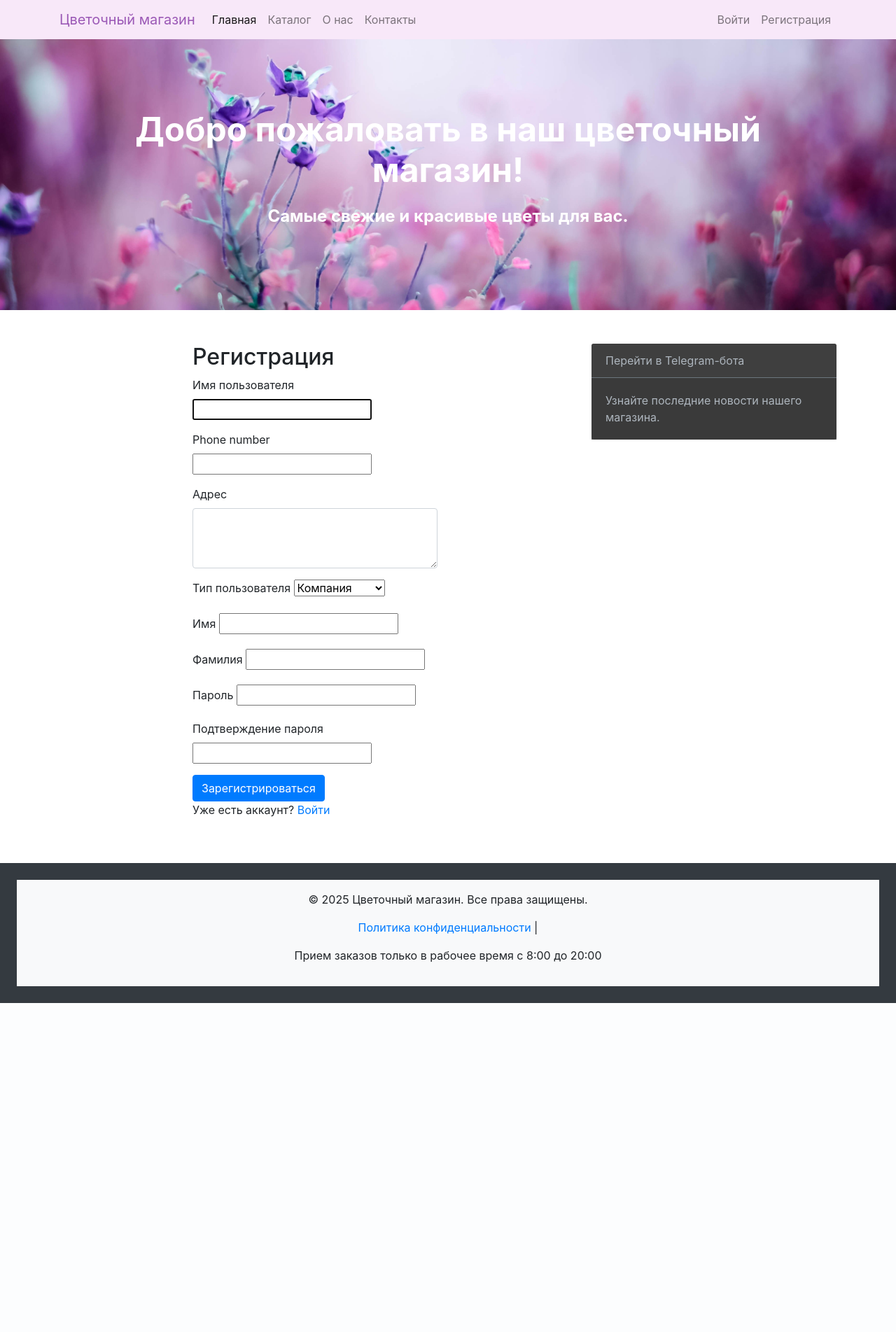
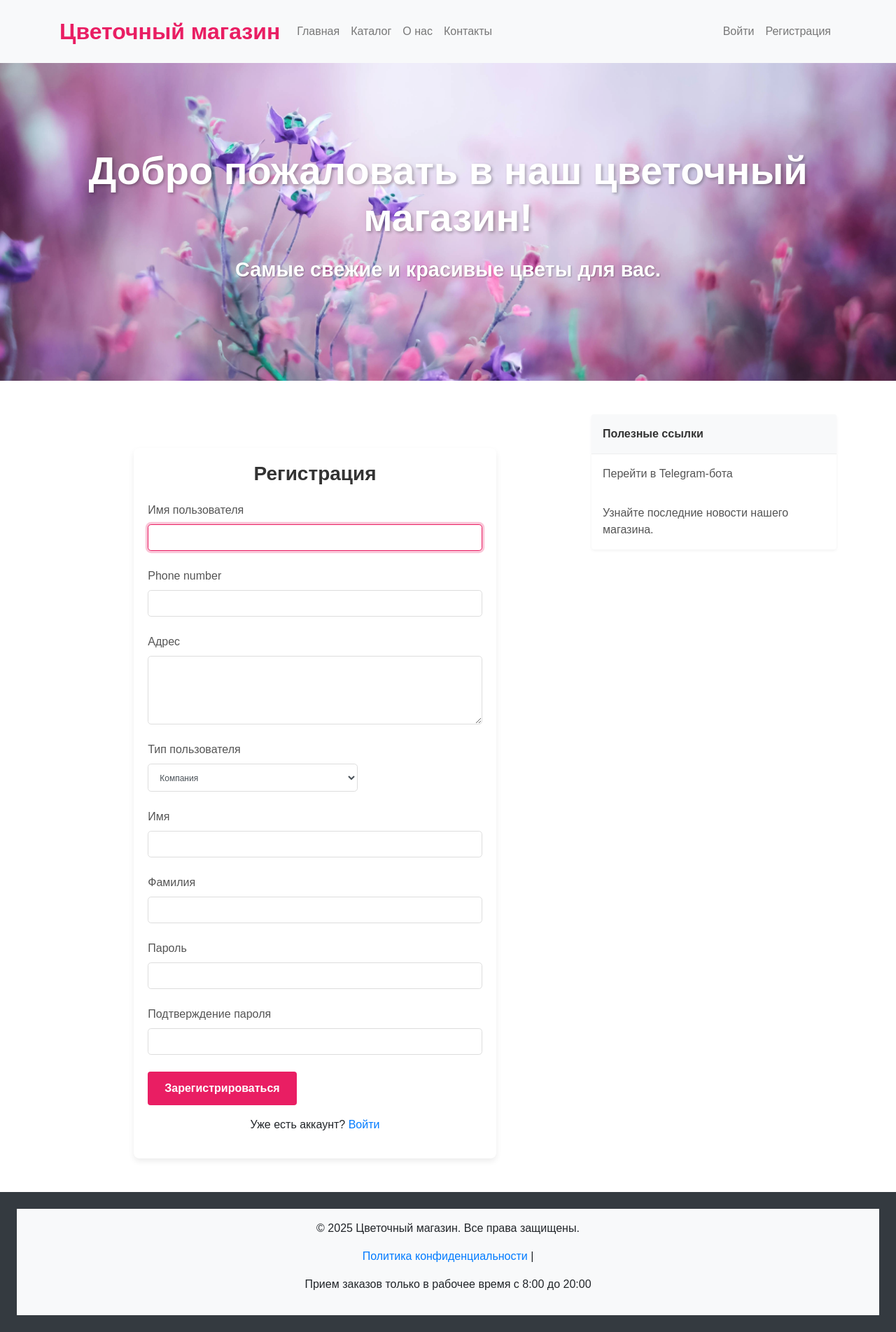
Before and after one commit to Sophiya-ai/FlowerDelivery, a Django app: page /register/ in a window 1280 px wide. Shown: the whole page at 70% size. Before the commit the page ends 1433 px from the top, so only its background shows below. Run offline with Django 5.2, Linux system fonts and the light colour scheme; some libraries are stand-ins or nearby versions.

Commit message:
added decor for register

```diff
--- a/website/shop/forms.py
+++ b/website/shop/forms.py
@@ -18,7 +18,11 @@ class UserProfileCreationForm(UserCreationForm):
             ('company', 'Компания'),
             ('individual', 'Частное лицо')
         ],
-        label="Тип пользователя"
+        label="Тип пользователя",
+        widget=forms.Select(attrs={
+            'class': 'form-control',  # Класс для стилизации
+            'style': 'width: 300px; height: 40px; font-size: 12px;'  # Устанавливаем ширину и размер шрифта
+        })
     )
 
     class Meta(UserCreationForm.Meta):
@@ -60,12 +64,12 @@ class UserFormInOrderHistory(ModelForm):
                 user.save()  # Сохраняем UserProfile с обновленными именем и фамилией
             return user
 
-        widgets = {
-            'first_name': TextInput(attrs={'class': 'form-control', 'placeholder': 'Имя'}),
-            'last_name': TextInput(attrs={'class': 'form-control', 'placeholder': 'Фамилия'}),
-            'address': TextInput(attrs={'class': 'form-control', 'placeholder': 'Адрес'}),
-            'type_of_user': Select(attrs={'class': 'form-control'}, choices=[
-                ('company', 'Компания'),
-                ('individual', 'Частное лицо'),
-            ]),
-        }
+        # widgets = {
+        #     'first_name': TextInput(attrs={'class': 'form-control', 'placeholder': 'Имя'}),
+        #     'last_name': TextInput(attrs={'class': 'form-control', 'placeholder': 'Фамилия'}),
+        #     'address': TextInput(attrs={'class': 'form-control', 'placeholder': 'Адрес'}),
+        #     'type_of_user': Select(attrs={'class': 'form-control'}, choices=[
+        #         ('company', 'Компания'),
+        #         ('individual', 'Частное лицо'),
+        #     ]),
+        #}
--- a/website/static/shop/css/style.css
+++ b/website/static/shop/css/style.css
@@ -1,3 +1,134 @@
+/* Общие стили */
+body {
+    font-family: 'Arial', sans-serif;
+    transition: background-color 0.3s, color 0.3s;
+}
+
+/* Hero Section */
+.hero {
+    background: url("../img/flowers.jpg") no-repeat center center;
+    background-size: cover;
+    color: #fff;
+    padding: 120px 0;
+    text-align: center;
+    position: relative;
+    overflow: hidden;
+}
+
+.hero::before {
+    content: '';
+    position: absolute;
+    top: 0;
+    left: 0;
+    width: 100%;
+    height: 100%;
+    background-color: rgba(255, 255, 255, 0.1); /* Slight overlay */
+    z-index: 1;
+}
+
+.hero .container {
+    position: relative;
+    z-index: 2;
+}
+
+.hero h1 {
+    font-size: 3.5rem;
+    margin-bottom: 20px;
+    text-shadow: 2px 2px 4px rgba(0, 0, 0, 0.3);
+}
+
+.hero p {
+    font-size: 1.8rem;
+    font-weight: 500;
+    text-shadow: 1px 1px 2px rgba(0, 0, 0, 0.3);
+}
+
+/* Navbar */
+.navbar {
+    padding: 1rem 0;
+    box-shadow: 0 2px 4px rgba(0, 0, 0, 0.05);
+    transition: background-color 0.3s;
+}
+
+.navbar-brand {
+    font-size: 2rem;
+    font-weight: 700;
+    color: #e91e63 !important; /* Fuchsia for brand */
+}
+
+.navbar-nav .nav-link {
+    color: #777 !important;
+    padding: 0.5rem 1rem;
+    transition: color 0.3s;
+}
+
+.navbar-nav .nav-link:hover {
+    color: #e91e63 !important; /* Fuchsia on hover */
+}
+
+.navbar-toggler {
+    border-color: #e91e63 !important;
+}
+
+/* Product Card */
+.card {
+    border: none;
+    box-shadow: 0 4px 8px rgba(0, 0, 0, 0.08);
+    transition: transform 0.2s ease-in-out;
+}
+
+.card:hover {
+    transform: scale(1.03);
+}
+
+.card-img-top {
+    border-radius: 0.25rem;
+}
+
+.card-title {
+    font-size: 1.3rem;
+    font-weight: 600;
+    color: #333;
+}
+
+.card-text {
+    font-size: 1rem;
+    color: #555;
+}
+
+.available {
+    color: green;
+}
+
+.not-available {
+    color: maroon;
+}
+
+.card-footer {
+    background-color: transparent;
+    border-top: none;
+    color: #777;
+}
+
+/* Sidebar */
+.sidebar-card {
+    border: none;
+    box-shadow: 0 2px 4px rgba(0, 0, 0, 0.05);
+}
+
+.sidebar-card-header {
+    background-color: #f8f9fa;
+    color: #333;
+    font-weight: 600;
+    padding: 1rem;
+    border-bottom: 1px solid #eee;
+}
+
+.sidebar-card-body {
+    padding: 1rem;
+    color: #555;
+}
+
 /* Стилизация кнопки подключения к Telegram */
 .btn-bordered {
     border-width: 3px; /* Толщина ободка */
@@ -18,82 +149,111 @@
     }
 }
 
-/* Стилизация главного экрана */
-.hero h1 {
-            font-size: 3rem;
-            margin-bottom: 20px;
-        }
-.hero p {
-            font-size: 1.5rem;
+/* register.html */
+.register-card {
+    border: none;
+    box-shadow: 0 4px 8px rgba(0, 0, 0, 0.08);
+    border-radius: 0.5rem;
 }
 
-/* Стилизация меню */
-.navbar-light {
-        background-color: #f8e8f9; /* Soft pink background */
-    }
-.navbar-light .navbar-brand,
-.navbar-light .nav-link {
-        color: #9b59b6; /* Violet color for text */
-    }
-.navbar-light .nav-link:hover {
-        color: #6c3483; /* Darker violet on hover */
-    }
-.navbar-light .navbar-toggler {
-        border-color: #9b59b6; /* Violet color for the toggler */
+.register-card .card-title {
+    font-size: 1.75rem;
+    font-weight: 700;
+    color: #333;
+    margin-bottom: 1.5rem;
 }
 
-/* используем один элемент `span` и два псевдоэлемента `::before` и `::after` для создания трех полосок,
-которые визуально напоминают иконку меню. Полоски располагаются на разных вертикальных уровнях
-(`top: 7px`, `top: 15px`, и `top: 23px`) внутри контейнера размером 30x30 пикселей.
-Цвет полосок задан с помощью `background-color` */
-.navbar-light .navbar-toggler-icon {
-    display: inline-block;
-    width: 30px;
-    height: 30px;
-    position: relative;
+.register-card .form-group {
+    margin-bottom: 1.5rem;
 }
 
-.navbar-light .navbar-toggler-icon::before,
-.navbar-light .navbar-toggler-icon::after,
-.navbar-light .navbar-toggler-icon span {
-    content: '';
-    display: block;
-    width: 100%;
-    height: 4px;
-    background-color: rgba(91, 44, 111, 1);
-    position: absolute;
-    left: 0;
-    transition: all 0.2s;
+.register-card .form-label {
+    font-weight: 500;
+    color: #555;
+    margin-bottom: 0.5rem;
 }
 
-.navbar-light .navbar-toggler-icon::before {
-    top: 7px;
+.register-card .form-control {
+    border: 1px solid #ddd;
+    border-radius: 0.3rem; /* Slightly more rounded */
+    padding: 0.75rem;
+    font-size: 1rem;
+    box-shadow: none; /* Remove default box-shadow */
 }
 
-.navbar-light .navbar-toggler-icon span {
-    top: 15px;
+.register-card .form-control:focus {
+    border-color: #e91e63; /* Fuchsia on focus */
+    outline: none;
+    box-shadow: 0 0 0 0.2rem rgba(233, 30, 99, 0.25); /* Subtle focus shadow */
 }
 
-.navbar-light .navbar-toggler-icon::after {
-    top: 23px;
+.register-button {
+    background-color: #e91e63; /* Fuchsia */
+    color: #fff;
+    border: none;
+    padding: 0.75rem 1.5rem;
+    border-radius: 0.25rem;
+    font-weight: 600;
+    transition: background-color 0.3s;
 }
 
-/* Боковая панель главной страницы */
-.sidebar-card {
-    background-color: rgba(50, 50, 50, 0.8); /* Дымчатый фон */
-    color: #f8f9fa; /* Светлый текст */
-    border: none; /* Убираем стандартную границу */
+.register-button:hover {
+    background-color: #c2185b; /* Darker Fuchsia */
 }
 
-.sidebar-card-header {
-    background-color: rgba(60, 60, 60, 0.9); /* Темный дымчатый цвет для заголовка */
-    border-bottom: 1px solid #6c757d; /* Легкая граница под заголовком */
+/* Footer */
+.footer {
+    background-color: #f8f9fa;
+    color: #777;
+    padding: 1rem 0;
 }
 
-.sidebar-card-body {
-    background-color: rgba(50, 50, 50, 0.8); /* Дымчатый фон для тела карты */
+/* Dark Theme */
+@media (prefers-color-scheme: dark) {
+    body {
+        background-color: #222;
+        color: #eee;
     }
 
-.sidebar-card-text {
-    color: #adb5bd; /* Светло-серый текст для контраста */
+    .hero::before {
+        background-color: rgba(0, 0, 0, 0.5); /* Darker overlay */
     }
+
+    .card {
+        background-color: #333;
+        color: #eee;
+    }
+
+    .card-title,
+    .sidebar-card-header {
+        color: #fff;
+    }
+
+    .sidebar-card {
+        background-color: #444;
+    }
+
+    .footer {
+        background-color: #333;
+        color: #ccc;
+    }
+
+    .register-card {
+        background-color: #333;
+        color: #eee;
+    }
+
+    .register-card .card-title {
+        color: #fff;
+    }
+
+    .register-card .form-label {
+        color: #ccc;
+    }
+
+    .register-card .form-control {
+        background-color: #444;
+        color: #eee;
+        border-color: #555;
+    }
+}
--- a/website/templates/shop/base.html
+++ b/website/templates/shop/base.html
@@ -1,4 +1,5 @@
 {% load static %}
+
 
 <!DOCTYPE html>
 <html lang="ru">
@@ -8,15 +9,6 @@
     <title>{% block title %}Цветочный магазин{% endblock %}</title>
     <link rel="stylesheet" href="https://stackpath.bootstrapcdn.com/bootstrap/4.5.2/css/bootstrap.min.css">
     <link rel="stylesheet" href="{% static 'shop/css/style.css' %}">
-    <style>
-        .hero {
-            background: url("{% static 'shop/img/flowers.jpg' %}") no-repeat center center;
-            background-size: cover;
-            color: white;
-            padding: 100px 0;
-            text-align: center;
-        }
-    </style>
 </head>
 <body>
     <header>
@@ -44,9 +36,10 @@
                 <!-- Боковая панель -->
                 <div class="card mb-4 sidebar-card">
                     <div class="card-header sidebar-card-header">
-
+                        Полезные ссылки
+                    </div>
+                    <div class="card-body sidebar-card-body">
                         <a href="{{ telegram_bot_url }}" class="card-text sidebar-card-text">Перейти в Telegram-бота</a>
-
                     </div>
                     <div class="card-body sidebar-card-body">
                         <p class="card-text sidebar-card-text">Узнайте последние новости нашего магазина.</p>
--- a/website/templates/shop/register.html
+++ b/website/templates/shop/register.html
@@ -1,27 +1,34 @@
 {% extends 'shop/base.html' %}
+{% load widget_tweaks %}
 
 {% block title %}Регистрация{% endblock %}
 
 {% block content %}
+    <div class="container mt-5">
         <div class="row justify-content-center">
-        <div class="col-md-6">
-            <h2>Регистрация</h2>
+            <div class="col-md-9">  <!-- Ширина колонки - ширина карточки регстрации -->
+                <div class="card register-card">
+                    <div class="card-body">
+                        <h2 class="card-title text-center">Регистрация</h2>
                         <form method="post">
                             {% csrf_token %}
                             {% for field in form %}
                                 <div class="form-group">
-                        <label for="{{ field.id_for_label }}">{{ field.label }}</label>
-                        {{ field }}
+                                    <label for="{{ field.id_for_label }}" class="form-label">{{ field.label }}</label>
+                                    {{ field|add_class:"form-control" }}
                                     {% if field.errors %}
                                         <div class="alert alert-danger">
-                                {{ field.errors }}
+                                            {{ field.errors|striptags }}
                                         </div>
                                     {% endif %}
                                 </div>
                             {% endfor %}
-                <button type="submit" class="btn btn-primary">Зарегистрироваться</button>
+                            <button type="submit" class="btn btn-primary register-button">Зарегистрироваться</button>
                         </form>
-            <p>Уже есть аккаунт? <a href="{% url 'login' %}">Войти</a></p>
+                        <p class="mt-3 text-center">Уже есть аккаунт? <a href="{% url 'login' %}">Войти</a></p>
+                    </div>
+                </div>
+            </div>
         </div>
     </div>
 {% endblock %}
--- a/website/templates/shop/repeated_fragments/navbar.html
+++ b/website/templates/shop/repeated_fragments/navbar.html
@@ -1,4 +1,4 @@
-<nav class="navbar navbar-expand-lg navbar-light">
+<nav class="navbar navbar-expand-lg navbar-light bg-light">
     <div class="container">
         <a class="navbar-brand" href="{% url 'home' %}">Цветочный магазин</a>
         <button class="navbar-toggler" type="button" data-toggle="collapse" data-target="#navbarNav"
@@ -8,7 +8,7 @@
         <div class="collapse navbar-collapse" id="navbarNav">
             <ul class="navbar-nav">
                 <li class="nav-item active">
-                    <a class="nav-link" href="{% url 'home' %}">Главная <span class="sr-only">(current)</span></a>
+                    <a class="nav-link" href="{% url 'home' %}">Главная</a>
                 </li>
                 <li class="nav-item">
                     <a class="nav-link" href="#">Каталог</a>
--- a/website/templates/shop/repeated_fragments/product_card.html
+++ b/website/templates/shop/repeated_fragments/product_card.html
@@ -8,9 +8,9 @@
                 <!-- Отображаем статус после цены-->
         <p class="card-text">
             {% if product.is_available %}
-                В наличии
+                <span class="available">В наличии</span>
             {% else %}
-                Нет в наличии
+                <span class="not-available">Нет в наличии</span>
             {% endif %}
         </p>
     </div>
--- a/website/website/settings.py
+++ b/website/website/settings.py
@@ -30,6 +30,7 @@ ALLOWED_HOSTS = []
 
 INSTALLED_APPS = [
     'shop',
+    'widget_tweaks',
     'django.contrib.admin',
     'django.contrib.auth',
     'django.contrib.contenttypes',
```
Lines whose indentation alone changed are shown as unchanged.
